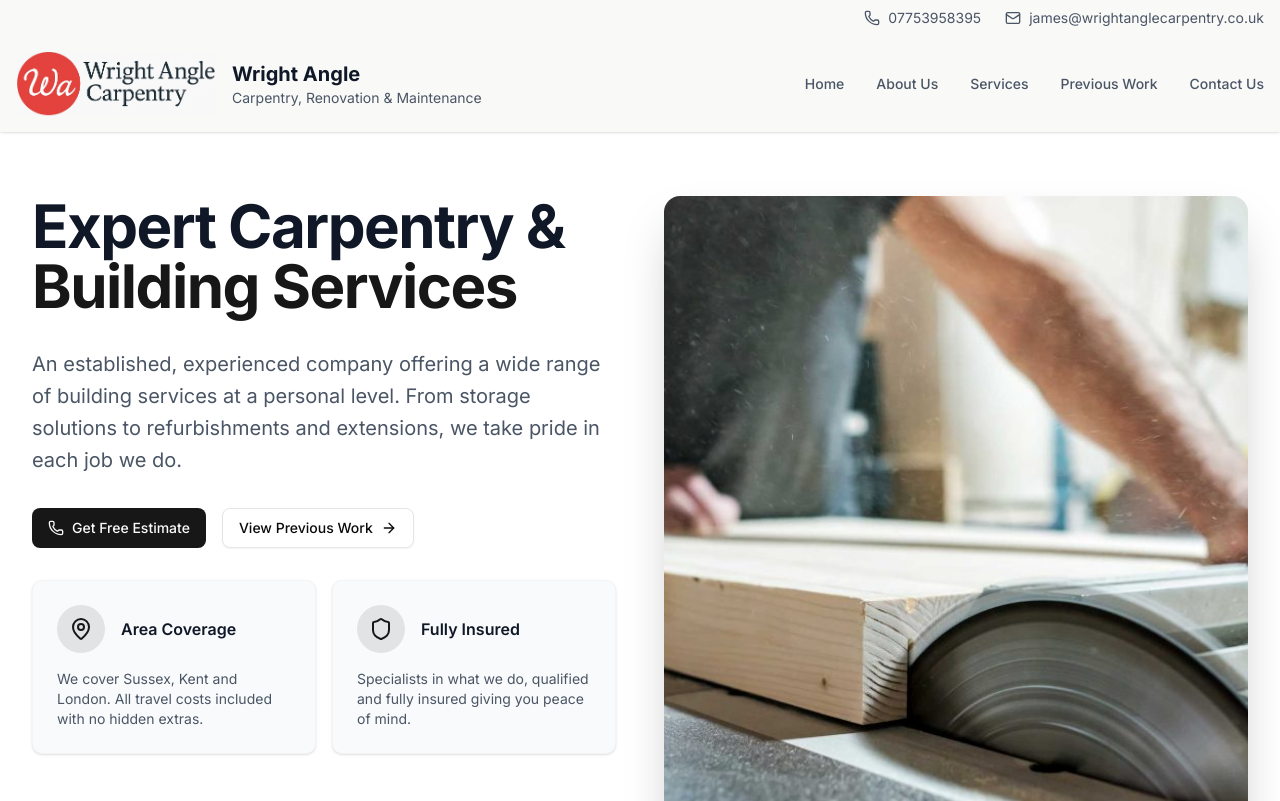
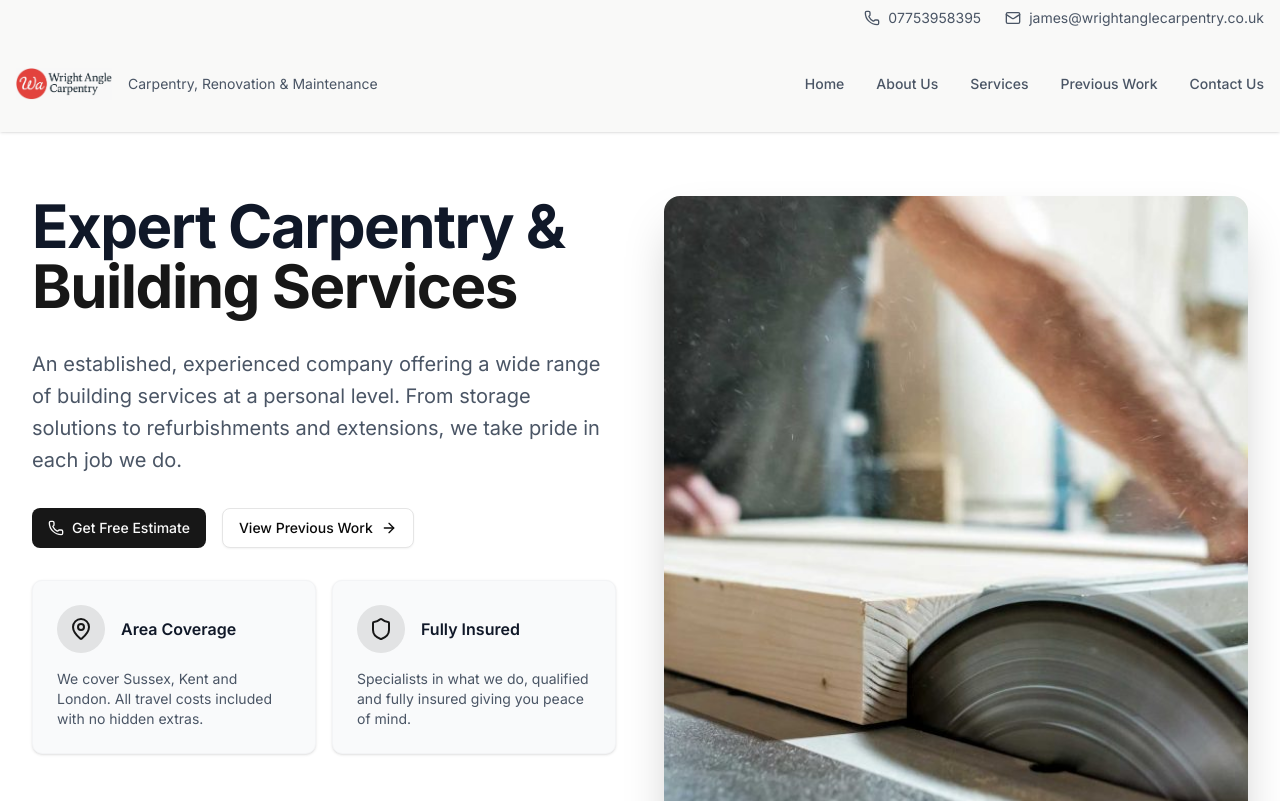
Before and after one commit to James1Law/wrightangle, a Next.js app: page / in a window 1280 px wide. Shown: the top 801 px of the page. Built offline with nearby package versions, Linux system fonts and the light colour scheme.

Commit message:
Update: Remove redundant company name text next to logo

```diff
--- a/src/components/layout/Header.tsx
+++ b/src/components/layout/Header.tsx
@@ -60,7 +60,7 @@ export function Header() {
           {/* Logo */}
           <div className="flex items-center">
             <Link href="/" className="flex items-center space-x-4">
-              <div className="relative h-50 w-50 sm:h-50 sm:w-50">
+              <div className="relative h-20 w-20 sm:h-24 sm:w-24">
                 <Image
                   src="/wrightlogo.png"
                   alt="Wright Angle Carpentry"
@@ -70,7 +70,6 @@ export function Header() {
                 />
               </div>
               <div className="hidden md:block">
-                <h1 className="text-xl font-bold text-gray-900">Wright Angle</h1>
                 <p className="text-sm text-gray-600">Carpentry, Renovation & Maintenance</p>
               </div>
             </Link>
```
